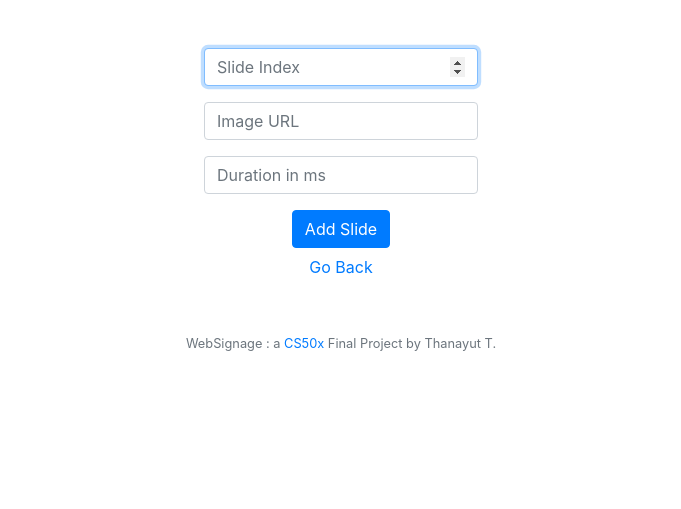
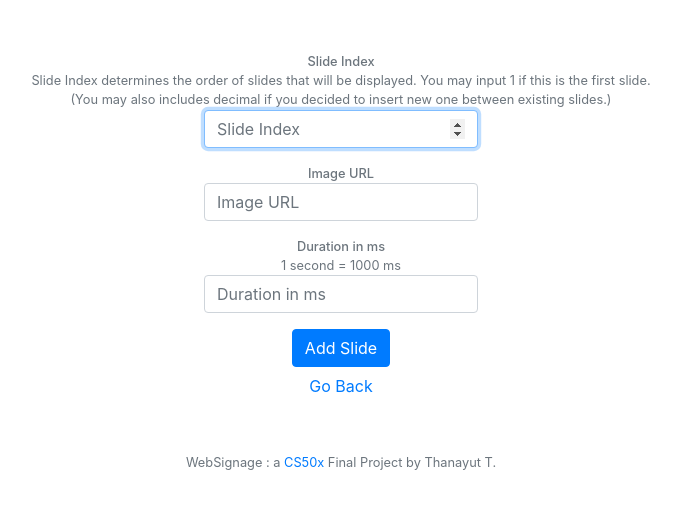
Before and after one commit to tithanayut/WebSignage, a Flask app: template templates/manage/slide/add.html in a window 1280 px wide. Shown: the part 76-585 px from the top of the page, without its empty margins (299-980 px from the left). Run offline with Flask 2, Linux system fonts and the light colour scheme; the template is opened without the code that fills it: most values are stand-ins (such as "Sample title", 1, 10 or a date in 2020); parts of the project's set-up code (start-up, migrations or seed data) failed here and were passed over; some libraries are stand-ins or nearby versions.

Commit message:
improved ux - add guide messages

```diff
--- a/templates/manage/slide/add.html
+++ b/templates/manage/slide/add.html
@@ -7,12 +7,16 @@
 {% block main %}
     <form action="" method="post">
         <div class="form-group">
+            <small class="form-text text-muted"><span class="bold">Slide Index</span><br>Slide Index determines the order of slides that will be displayed. You may input 1 if this is the first slide.
+            <br>(You may also includes decimal if you decided to insert new one between existing slides.)</small>
             <input type="number" class="form-control" name="sindex" min="0" step="0.01" placeholder="Slide Index" autocomplete="off" autofocus >
         </div>
         <div class="form-group">
+            <small class="form-text text-muted"><span class="bold">Image URL</span></small>
             <input type="text" class="form-control" name="surl" placeholder="Image URL" autocomplete="off" >
         </div>
         <div class="form-group">
+            <small class="form-text text-muted"><span class="bold">Duration in ms</span><br>1 second = 1000 ms</small>
             <input type="number" class="form-control" name="sduration" min="0" placeholder="Duration in ms" autocomplete="off" >
         </div>
         <input type="hidden" name="signageid" value="{{ signageid }}">
```
Also changed, not shown: templates/manage/slide.html (+7 -1 lines), database.db.
